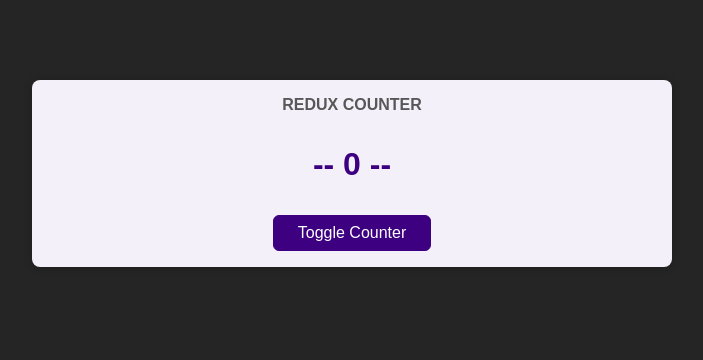
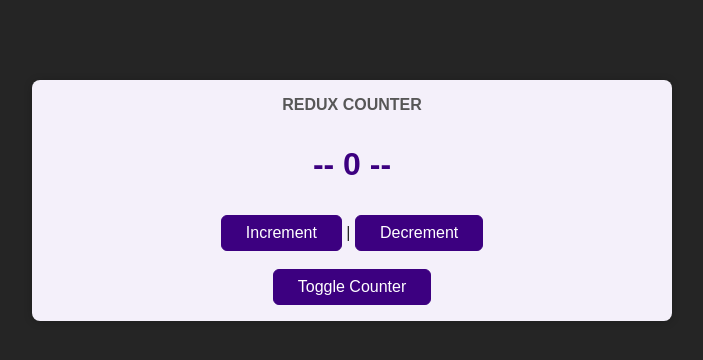
Before and after one commit to lucho20pt/react-udemy-21-redux-store, a React (Create React App) app: page / in a window 1280 px wide. Shown: the top 360 px of the page, without its empty margins (288-991 px from the left). Built offline with nearby package versions, Linux system fonts and the light colour scheme.

Commit message:
add: dispatch useDispatch() and type of action Handlers()

```diff
--- a/src/components/Counter.js
+++ b/src/components/Counter.js
@@ -1,10 +1,19 @@
-import { useSelector } from "react-redux";
+import { useSelector, useDispatch } from "react-redux";
 import classes from "./Counter.module.scss";
 
 const Counter = () => {
   // uss
   const counter = useSelector((state) => state.counter);
   // usdf
+  const dispatch = useDispatch();
+
+  const incrementHandler = () => {
+    dispatch({ type: "increment" });
+  };
+
+  const decrementHandler = () => {
+    dispatch({ type: "decrement" });
+  };
 
   const toggleCounterHandler = () => {};
 
@@ -12,6 +21,12 @@
     <main className={classes.counter}>
       <h1>Redux Counter</h1>
       <div className={classes.value}>-- {counter} --</div>
+      <div className="row">
+        <button onClick={incrementHandler}>Increment</button>
+        <span> | </span>
+        <button onClick={decrementHandler}>Decrement</button>
+      </div>
+      <br />
       <button onClick={toggleCounterHandler}>Toggle Counter</button>
     </main>
   );
```
